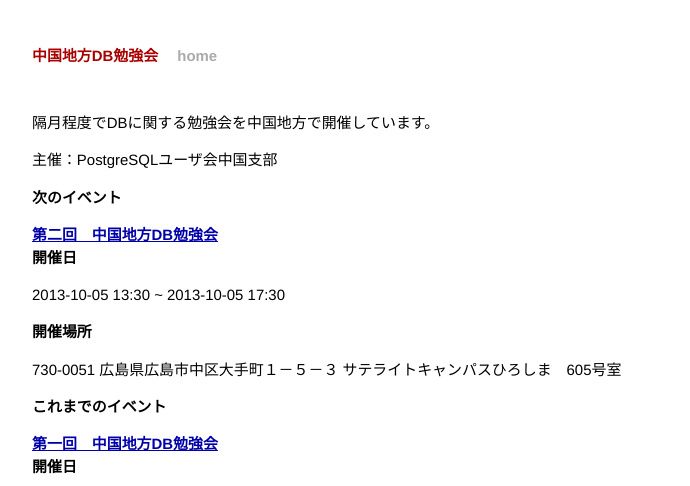
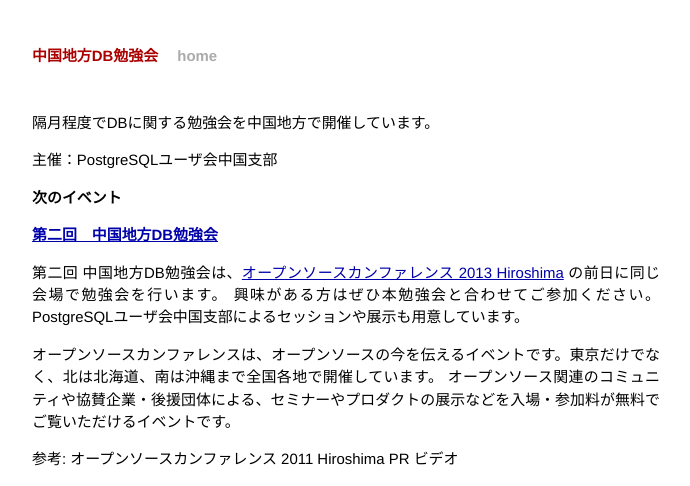
Before and after one commit to dbstudychugoku/dbstudychugoku.github.io, a Jekyll site: the page built from index.markdown, in a window 1280 px wide and 1400 px high. Shown: the top 486 px of the window, without its empty margins (294-984 px from the left). Built offline with Jekyll 4.4.1, drawn with Linux system fonts in a browser that asks for light colours; Markdown is read by kramdown in place of the engine named in the settings; some of the changed text lies outside the part shown; grey boxes are pictures that could not be loaded.

Commit message:
OSC 2013 広島の紹介を追加

```diff
--- a/index.markdown
+++ b/index.markdown
@@ -11,9 +11,20 @@ layout: default
 
 ## [第二回　中国地方DB勉強会](http://local.aguuu.com/events/21550)
 
+第二回 中国地方DB勉強会は、[オープンソースカンファレンス 2013 Hiroshima](http://www.ospn.jp/osc2013-hiroshima/) の前日に同じ会場で勉強会を行います。
+興味がある方はぜひ本勉強会と合わせてご参加ください。
+PostgreSQLユーザ会中国支部によるセッションや展示も用意しています。
+
+> オープンソースカンファレンスは、オープンソースの今を伝えるイベントです。東京だけでなく、北は北海道、南は沖縄まで全国各地で開催しています。
+> オープンソース関連のコミュニティや協賛企業・後援団体による、セミナーやプロダクトの展示などを入場・参加料が無料でご覧いただけるイベントです。
+
+参考: オープンソースカンファレンス 2011 Hiroshima PR ビデオ
+
+<iframe width="560" height="315" src="//www.youtube.com/embed/IuJWTY0CQes" frameborder="0" allowfullscreen></iframe>
+
 ### 開催日
 
-2013-10-05 13:30 ~ 2013-10-05 17:30
+2013-10-05(土) 13:30 ~ 2013-10-05 17:30
 
 ### 開催場所
 
```
Also changed, not shown: other parts of index.markdown (+1 -1 lines).
